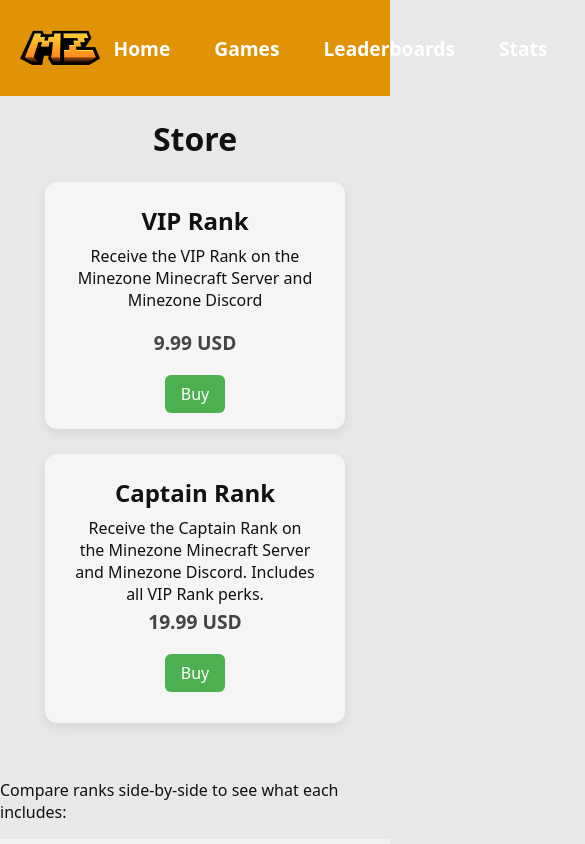
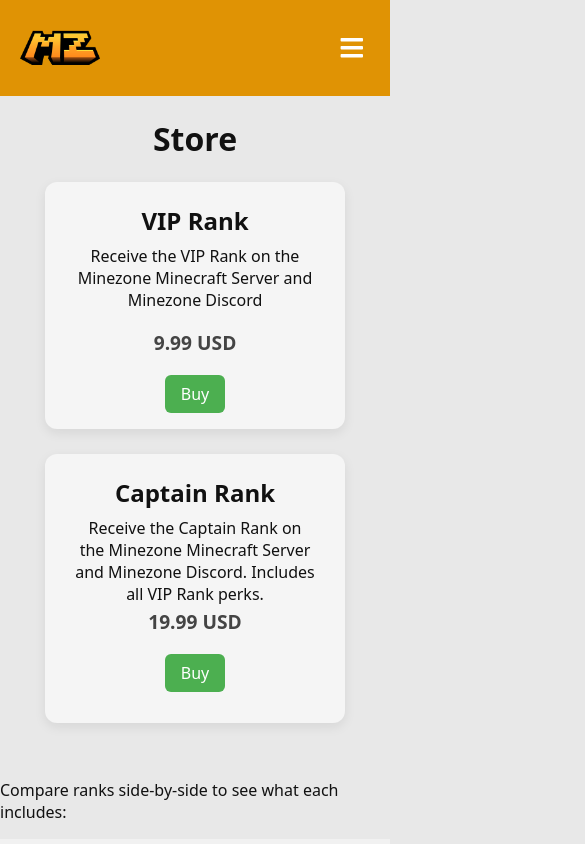
Before and after one commit to evan-tome/Minezone-Web, a React (Vite) app in the folder frontend/: page /store in a window 390 px wide. Shown: the top 844 px of the page, 585 px wide, since content can reach past the window. Built offline with nearby package versions, Linux system fonts and the light colour scheme; no server answers.

Commit message:
implement responsive mobile navbar with hamburger menu

```diff
--- a/frontend/src/components/Navbar.css
+++ b/frontend/src/components/Navbar.css
@@ -9,6 +9,7 @@
     padding: 8px clamp(16px, 5vw, 80px);
     box-sizing: border-box;
     background: var(--accent);
+    flex-wrap: wrap;
 }
 
 .navbar-left .logo {
@@ -75,3 +76,75 @@
 .navbar-tool-btn[aria-current="page"] {
     background: rgba(255, 255, 255, 0.15);
 }
+
+/* Hamburger button — hidden on desktop */
+.navbar-hamburger {
+    display: none;
+    background: none;
+    border: none;
+    color: #fff;
+    font-size: 1.6rem;
+    cursor: pointer;
+    padding: 6px;
+    border-radius: 6px;
+    line-height: 1;
+    transition: background 0.2s;
+}
+
+.navbar-hamburger:hover {
+    background: rgba(0, 0, 0, 0.2);
+}
+
+/* Mobile dropdown */
+.navbar-mobile-menu {
+    display: none;
+    width: 100%;
+    background: var(--accent);
+    padding: 12px 16px 16px;
+    box-sizing: border-box;
+}
+
+.mobile-nav-links {
+    list-style: none;
+    margin: 0;
+    padding: 0;
+    display: flex;
+    flex-direction: column;
+}
+
+.mobile-nav-links a {
+    display: block;
+    color: #fff;
+    font-weight: 600;
+    font-size: 1.1rem;
+    text-decoration: none;
+    padding: 10px 12px;
+    border-radius: 8px;
+    transition: background 0.2s;
+}
+
+.mobile-nav-links a:hover,
+.mobile-nav-links a[aria-current="page"] {
+    background: rgba(0, 0, 0, 0.2);
+}
+
+.mobile-nav-indicator {
+    padding: 10px 12px 0;
+}
+
+@media (max-width: 768px) {
+    .navbar-center,
+    .navbar-right {
+        display: none;
+    }
+
+    .navbar-hamburger {
+        display: flex;
+        align-items: center;
+        justify-content: center;
+    }
+
+    .navbar-mobile-menu {
+        display: block;
+    }
+}
--- a/frontend/src/components/Navbar.jsx
+++ b/frontend/src/components/Navbar.jsx
@@ -1,6 +1,6 @@
 import { useLocation, useNavigate } from "react-router-dom";
-import { useEffect } from "react";
-import { FaFlask, FaChartBar } from 'react-icons/fa';
+import { useEffect, useState } from "react";
+import { FaFlask, FaChartBar, FaBars, FaTimes } from 'react-icons/fa';
 import '../App.css';
 import './Navbar.css';
 import OnlineIndicator from "./OnlineIndicator";
@@ -8,20 +8,21 @@
 const Navbar = () => {
     const location = useLocation();
     const navigate = useNavigate();
+    const [menuOpen, setMenuOpen] = useState(false);
 
     const isHomePage = location.pathname === "/";
     const ariaCurrent = (path) => location.pathname === path ? 'page' : undefined;
 
+    const close = () => setMenuOpen(false);
+
     const scrollToGames = () => {
         const el = document.getElementById("games");
-        if (el) {
-            el.scrollIntoView({ behavior: "smooth" });
-        }
+        if (el) el.scrollIntoView({ behavior: "smooth" });
     };
 
     const handleGamesClick = (e) => {
         e.preventDefault();
-
+        close();
         if (isHomePage) {
             scrollToGames();
         } else {
@@ -36,6 +37,10 @@
             scrollToGames();
         }
     }, [isHomePage]);
+
+    useEffect(() => {
+        close();
+    }, [location.pathname]);
 
     return (
         <nav
@@ -56,42 +61,12 @@
 
             <div className="navbar-center">
                 <ul className="nav-links">
-                    <li>
-                        <a href="/" aria-current={ariaCurrent('/')}>Home</a>
-                    </li>
-
-                    <li>
-                        <a href="/#games" onClick={handleGamesClick}>Games</a>
-                    </li>
-
-                    <li>
-                        <a href="/leaderboards" aria-current={ariaCurrent('/leaderboards')}>Leaderboards</a>
-                    </li>
-
-                    <li>
-                        <a href="/stats" aria-current={ariaCurrent('/stats')}>Stats</a>
-                    </li>
-
-                    <li>
-                        <a
-                            href="https://discord.com/invite/3J32tT9Zhp"
-                            target="_blank"
-                            rel="noreferrer"
-                        >
-                            Discord
-                        </a>
-                    </li>
-
-                    <li>
-                        <a
-                            href="https://minezone.tebex.io"
-                            target="_blank"
-                            rel="noreferrer"
-                        >
-                            Store
-                        </a>
-                    </li>
-
+                    <li><a href="/" aria-current={ariaCurrent('/')}>Home</a></li>
+                    <li><a href="/#games" onClick={handleGamesClick}>Games</a></li>
+                    <li><a href="/leaderboards" aria-current={ariaCurrent('/leaderboards')}>Leaderboards</a></li>
+                    <li><a href="/stats" aria-current={ariaCurrent('/stats')}>Stats</a></li>
+                    <li><a href="https://discord.com/invite/3J32tT9Zhp" target="_blank" rel="noreferrer">Discord</a></li>
+                    <li><a href="https://minezone.tebex.io" target="_blank" rel="noreferrer">Store</a></li>
                 </ul>
             </div>
 
@@ -106,6 +81,32 @@
                 </a>
                 <OnlineIndicator />
             </div>
+
+            <button
+                className="navbar-hamburger"
+                onClick={() => setMenuOpen(o => !o)}
+                aria-label={menuOpen ? "Close menu" : "Open menu"}
+            >
+                {menuOpen ? <FaTimes /> : <FaBars />}
+            </button>
+
+            {menuOpen && (
+                <div className="navbar-mobile-menu">
+                    <ul className="mobile-nav-links">
+                        <li><a href="/" onClick={close} aria-current={ariaCurrent('/')}>Home</a></li>
+                        <li><a href="/#games" onClick={handleGamesClick}>Games</a></li>
+                        <li><a href="/leaderboards" onClick={close} aria-current={ariaCurrent('/leaderboards')}>Leaderboards</a></li>
+                        <li><a href="/stats" onClick={close} aria-current={ariaCurrent('/stats')}>Stats</a></li>
+                        <li><a href="https://discord.com/invite/3J32tT9Zhp" target="_blank" rel="noreferrer" onClick={close}>Discord</a></li>
+                        <li><a href="https://minezone.tebex.io" target="_blank" rel="noreferrer" onClick={close}>Store</a></li>
+                        <li><a href="/labs" onClick={close} aria-current={ariaCurrent('/labs')}>Labs</a></li>
+                        <li><a href="/analytics" onClick={close} aria-current={ariaCurrent('/analytics')}>Analytics</a></li>
+                    </ul>
+                    <div className="mobile-nav-indicator">
+                        <OnlineIndicator />
+                    </div>
+                </div>
+            )}
         </nav>
     );
 };
--- a/frontend/src/index.css
+++ b/frontend/src/index.css
@@ -18,6 +18,7 @@
   margin: 0;
   min-width: 320px;
   min-height: 100vh;
+  overflow-x: hidden;
 }
 
 button {
```
